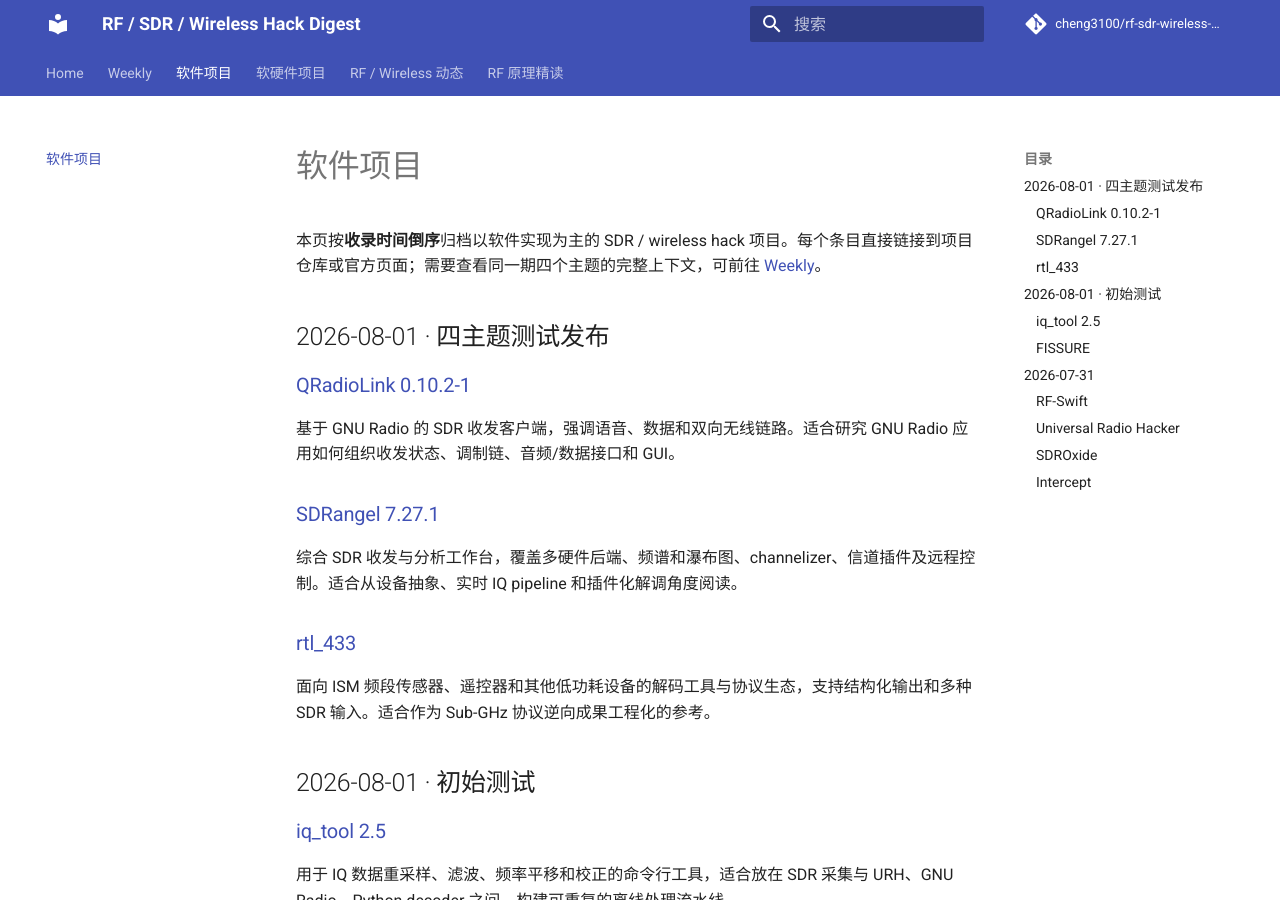
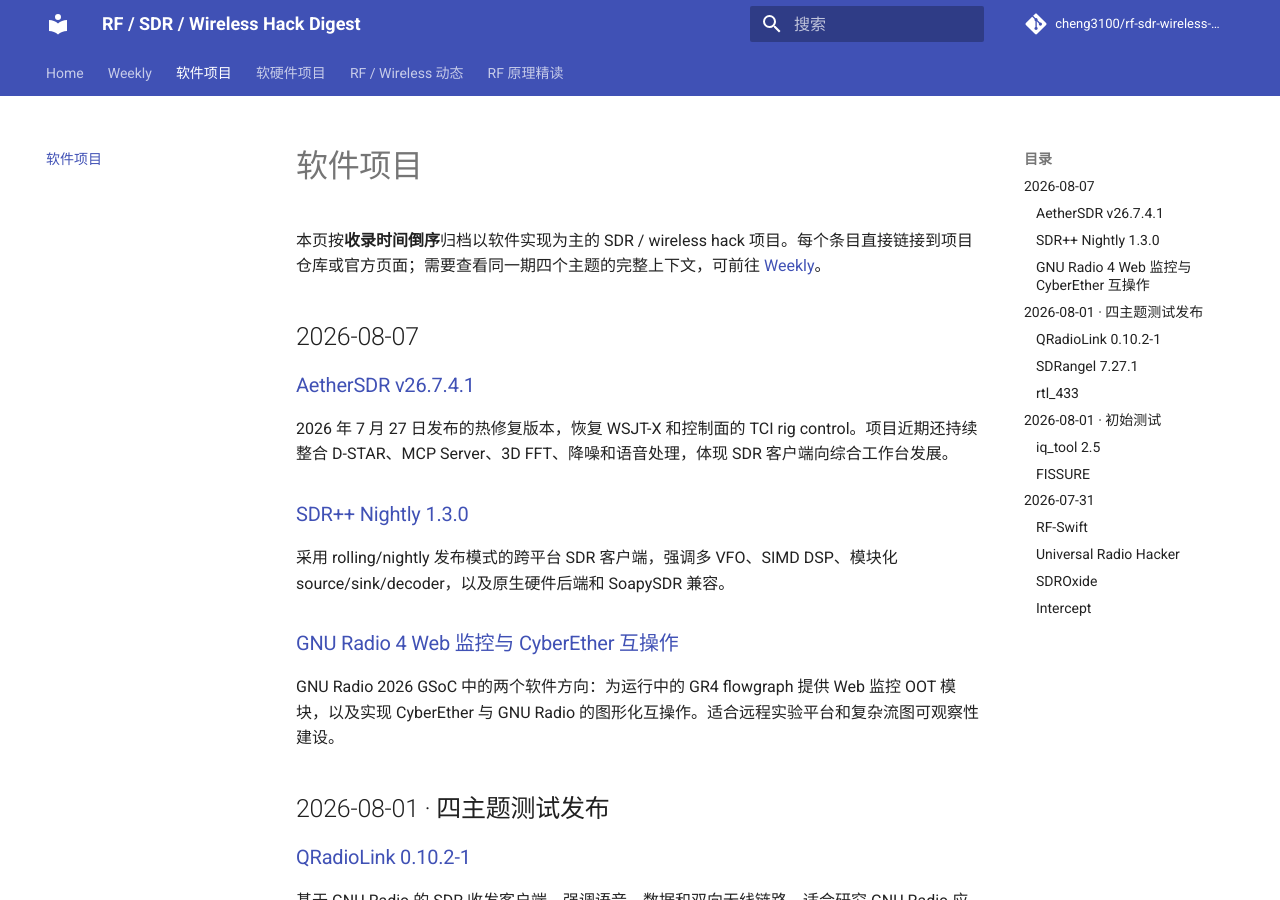
Before and after one commit to cheng3100/rf-sdr-wireless-security-digest, an MkDocs documentation site: the page built from docs/software-projects/index.md, in a window 1280 px wide and 900 px high. Built offline with MkDocs 1.6.1 and Material for MkDocs 9.7.7, drawn with Linux system fonts in a browser that asks for light colours; comment, search, counter and statistics services are not loaded.

Commit message:
Add 2026-08-07 software project entries

```diff
--- a/docs/software-projects/index.md
+++ b/docs/software-projects/index.md
@@ -1,6 +1,20 @@
 # 软件项目
 
 本页按**收录时间倒序**归档以软件实现为主的 SDR / wireless hack 项目。每个条目直接链接到项目仓库或官方页面；需要查看同一期四个主题的完整上下文，可前往 [Weekly](../weekly/index.md)。
+
+## 2026-08-07
+
+### [AetherSDR v26.7.4.1](https://github.com/aethersdr/AetherSDR/releases)
+
+2026 年 7 月 27 日发布的热修复版本，恢复 WSJT-X 和控制面的 TCI rig control。项目近期还持续整合 D-STAR、MCP Server、3D FFT、降噪和语音处理，体现 SDR 客户端向综合工作台发展。
+
+### [SDR++ Nightly 1.3.0](https://github.com/AlexandreRouma/SDRPlusPlus/releases)
+
+采用 rolling/nightly 发布模式的跨平台 SDR 客户端，强调多 VFO、SIMD DSP、模块化 source/sink/decoder，以及原生硬件后端和 SoapySDR 兼容。
+
+### [GNU Radio 4 Web 监控与 CyberEther 互操作](https://www.gnuradio.org/news/2026-05-26-gsoc26-started/)
+
+GNU Radio 2026 GSoC 中的两个软件方向：为运行中的 GR4 flowgraph 提供 Web 监控 OOT 模块，以及实现 CyberEther 与 GNU Radio 的图形化互操作。适合远程实验平台和复杂流图可观察性建设。
 
 ## 2026-08-01 · 四主题测试发布
 
```
